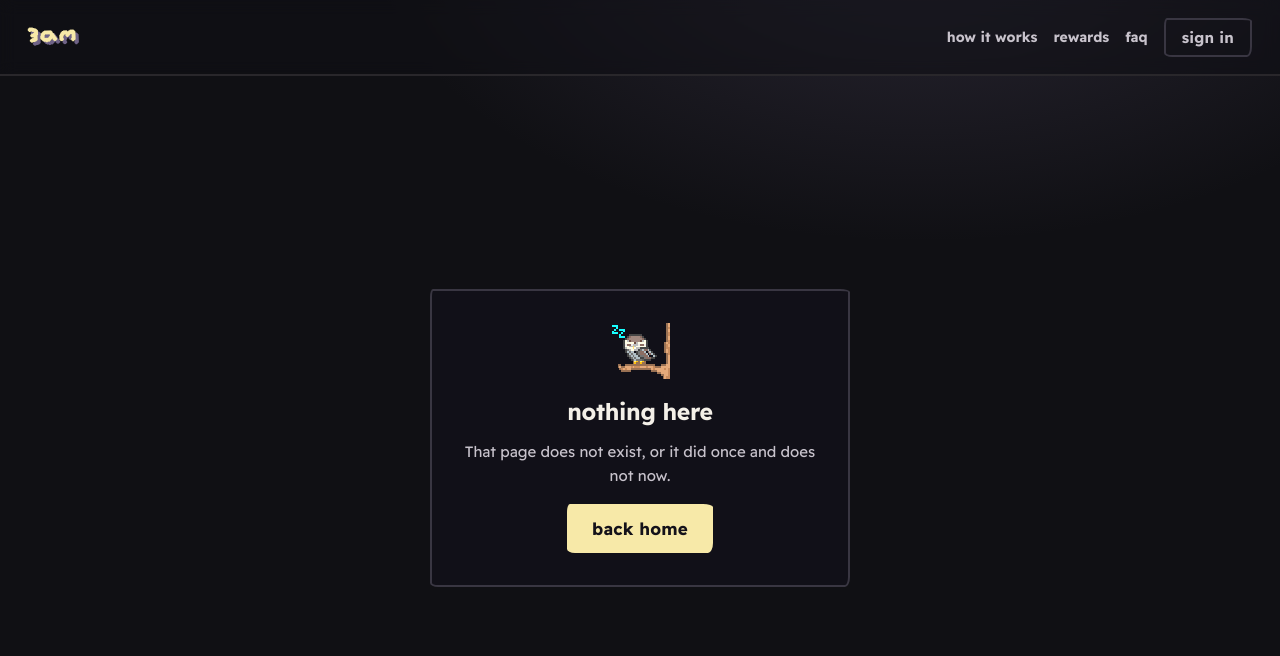
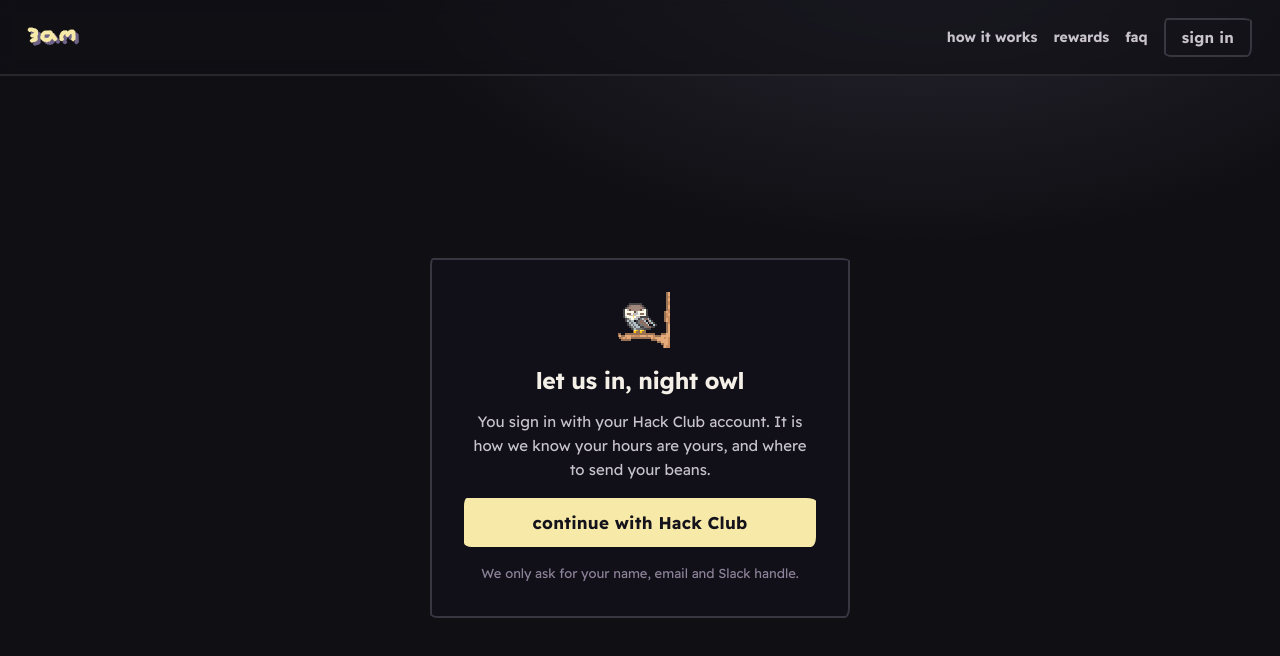
Before and after one commit to hackclub/3am-ysws, a Next.js app: page /login in a window 1280 px wide. Before the commit this address had no page. Shown: the top 656 px of the page. Built offline with nearby package versions, Linux system fonts and the light colour scheme; no server answers.

Commit message:
feat: sign in page

```diff
--- /dev/null
+++ b/app/login/page.module.css
@@ -0,0 +1,52 @@
+.ground {
+  min-height: 100vh;
+  display: flex;
+  flex-direction: column;
+  background-color: var(--night);
+  background-image: radial-gradient(
+    900px 520px at 72% -10%,
+    rgba(111, 99, 135, 0.28),
+    transparent 62%
+  );
+}
+
+.center {
+  flex: 1;
+  display: grid;
+  place-items: center;
+  padding: var(--s7) var(--s4);
+}
+
+.card {
+  display: flex;
+  flex-direction: column;
+  align-items: center;
+  gap: var(--s4);
+  width: 100%;
+  max-width: 420px;
+  padding: var(--s6);
+  text-align: center;
+  background: rgba(19, 17, 26, 0.72);
+  border: 2px solid var(--edge);
+  border-radius: var(--wobble);
+}
+
+.title {
+  font-size: 23px;
+  color: var(--cream);
+}
+
+.body {
+  font-size: 15px;
+  line-height: 1.6;
+  color: var(--soft);
+}
+
+.fine {
+  font-size: 13px;
+  color: var(--muted);
+}
+
+.full {
+  width: 100%;
+}
--- /dev/null
+++ b/app/login/page.tsx
@@ -0,0 +1,71 @@
+import type { Metadata } from "next";
+import Image from "next/image";
+import { redirect } from "next/navigation";
+
+import { SiteNav } from "@/components/site/SiteNav";
+import { Banner } from "@/components/ui/Banner";
+import { ButtonLink } from "@/components/ui/Button";
+import { safeReturnTo } from "@/lib/auth/oauth-state";
+import { getSession } from "@/lib/auth/session";
+
+import styles from "./page.module.css";
+
+export const metadata: Metadata = { title: "sign in" };
+
+const REASONS: Record<string, string> = {
+  denied: "You said no to the permissions, so nothing happened. Nothing was shared.",
+  missing_email: "Your Hack Club account has no email on it, so we cannot match your hours.",
+  missing_slack_id:
+    "Your Hack Club account is not linked to Slack yet. Link it, then come back here.",
+};
+
+const FALLBACK = "That sign in did not go through. Give it another go.";
+
+export default async function LoginPage({
+  searchParams,
+}: {
+  searchParams: Promise<{ error?: string; next?: string }>;
+}) {
+  const { error, next } = await searchParams;
+  const returnTo = safeReturnTo(next);
+
+  if (await getSession()) redirect(returnTo ?? "/dash");
+
+  const href = returnTo
+    ? `/api/auth/login?next=${encodeURIComponent(returnTo)}`
+    : "/api/auth/login";
+
+  return (
+    <div className={styles.ground}>
+      <SiteNav />
+      <div className={styles.center}>
+        <div className={styles.card}>
+          <Image
+            src="/assets/owl.png"
+            alt=""
+            width={60}
+            height={60}
+            className="pixel"
+            unoptimized
+          />
+          <h1 className={styles.title}>let us in, night owl</h1>
+          <p className={styles.body}>
+            You sign in with your Hack Club account. It is how we know your hours are yours, and
+            where to send your beans.
+          </p>
+          {error ? (
+            <div className={styles.full}>
+              <Banner tone={error === "denied" ? "warn" : "bad"}>
+                {REASONS[error] ?? FALLBACK}
+              </Banner>
+            </div>
+          ) : null}
+          <ButtonLink href={href} className={styles.full}>
+            continue with Hack Club
+          </ButtonLink>
+          <p className={styles.fine}>We only ask for your name, email and Slack handle.</p>
+        </div>
+      </div>
+    </div>
+  );
+}
```
